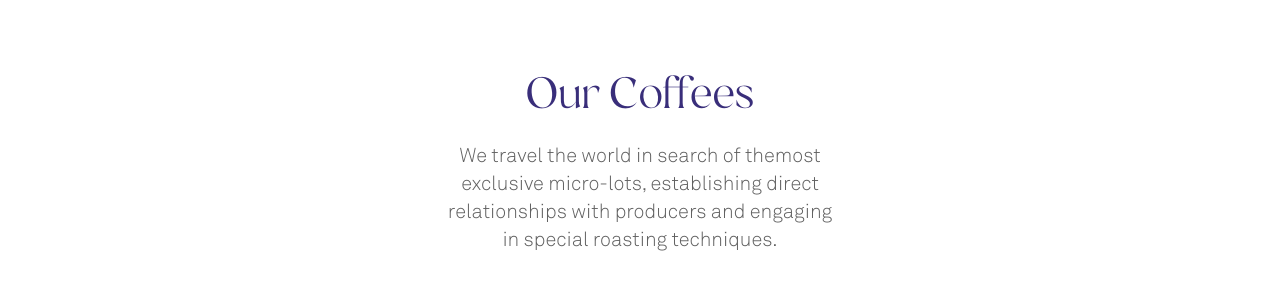
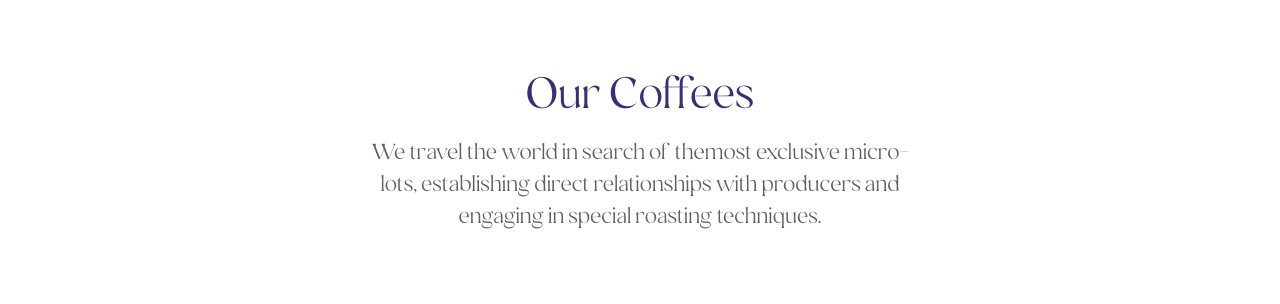
Before and after one commit to jrbaprz/ditta_to, a Next.js app: page / in a window 1280 px wide. Shown: the part 1680-1984 px from the top of the page. Built offline with nearby package versions, Linux system fonts and the light colour scheme.

Commit message:
Updated texts

```diff
--- a/pages/index.js
+++ b/pages/index.js
@@ -129,7 +129,7 @@ const index = () => {
             <h1 className="text-center font-elgoc text-[#392e7a] text-5xl mt-5">
               Our Coffees
             </h1>
-            <h2 className="text-center font-akkuratlight text-[#606060] text-xl mt-5 lg:w-[400px] lg:mx-auto">
+            <h2 className="flex text-[#606060] justify-center font-elgoc px-20 text-center text-xl mt-4 mb-6 md:mx-auto md:w-[800px] lg:text-2xl lg:mx-auto lg:w-[700px]">
               We travel the world in search of themost exclusive micro-lots,
               establishing direct relationships with producers and engaging in
               special roasting techniques.
```
